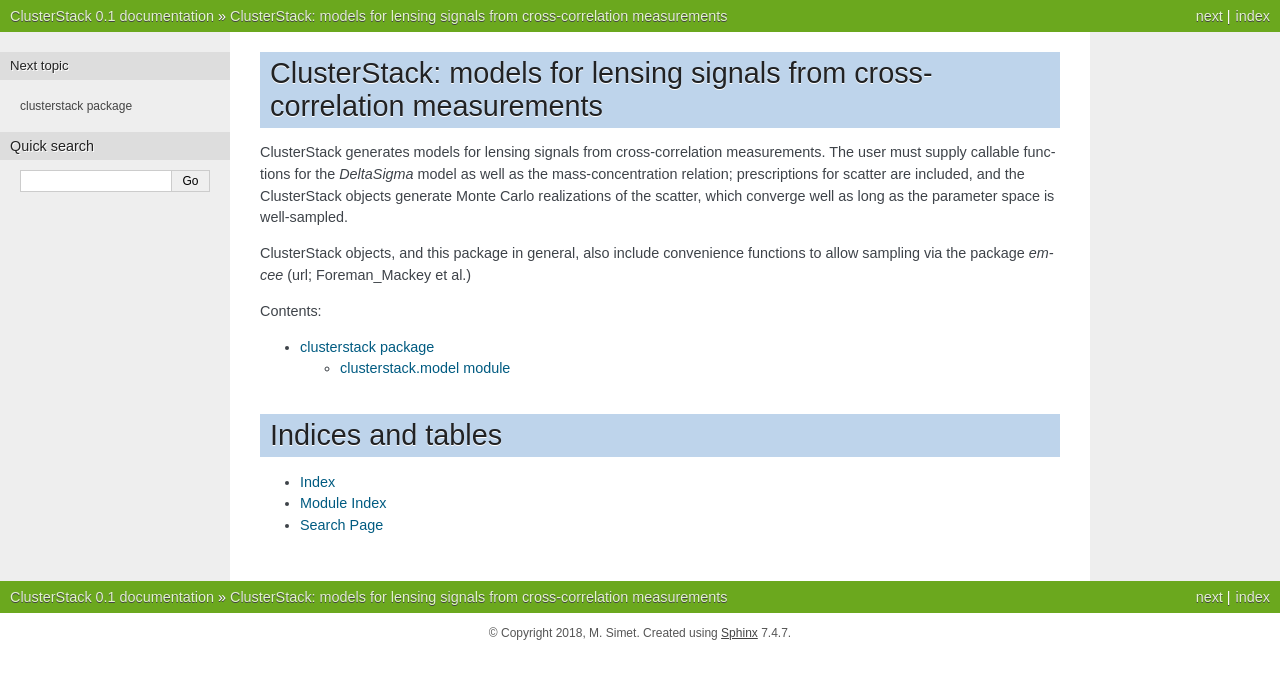
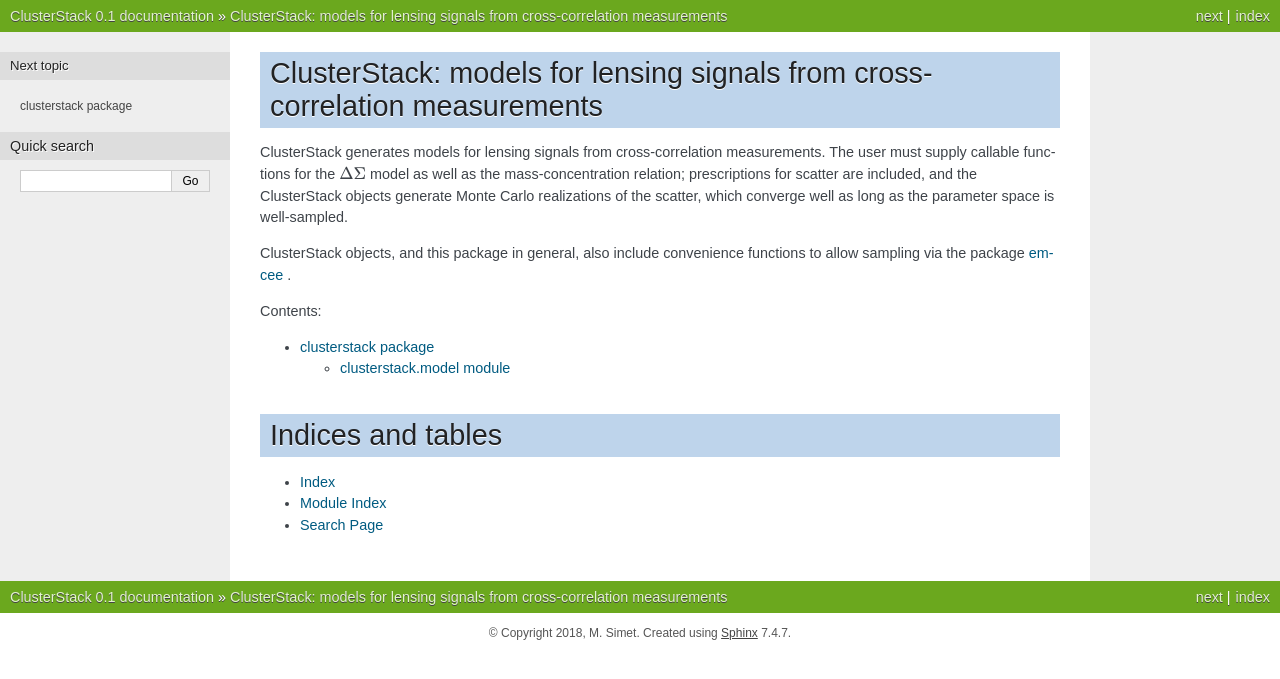
Before and after one commit to msimet/ClusterStack, a Sphinx documentation site: the page built from docs/index.rst, in a window 1280 px wide. Shown: the top 679 px of the page. Built offline with Sphinx 7.4.7, drawn with Linux system fonts in a browser that asks for light colours.

Commit message:
Update documentation index page

```diff
--- a/docs/index.rst
+++ b/docs/index.rst
@@ -7,12 +7,12 @@ ClusterStack: models for lensing signals from cross-correlation measurements
 ============================================================================
 
 ClusterStack generates models for lensing signals from cross-correlation measurements.  The user
-must supply callable functions for the `\DeltaSigma` model as well as the mass-concentration
+must supply callable functions for the :math:`\Delta\Sigma` model as well as the mass-concentration
 relation; prescriptions for scatter are included, and the ClusterStack objects generate Monte Carlo
 realizations of the scatter, which converge well as long as the parameter space is well-sampled.
 
 ClusterStack objects, and this package in general, also include convenience functions to allow
-sampling via the package `emcee` (url; Foreman_Mackey et al.)
+sampling via the package `emcee <http://dfm.io/emcee/current/>`_ .
 
 .. toctree::
    :maxdepth: 2
```
